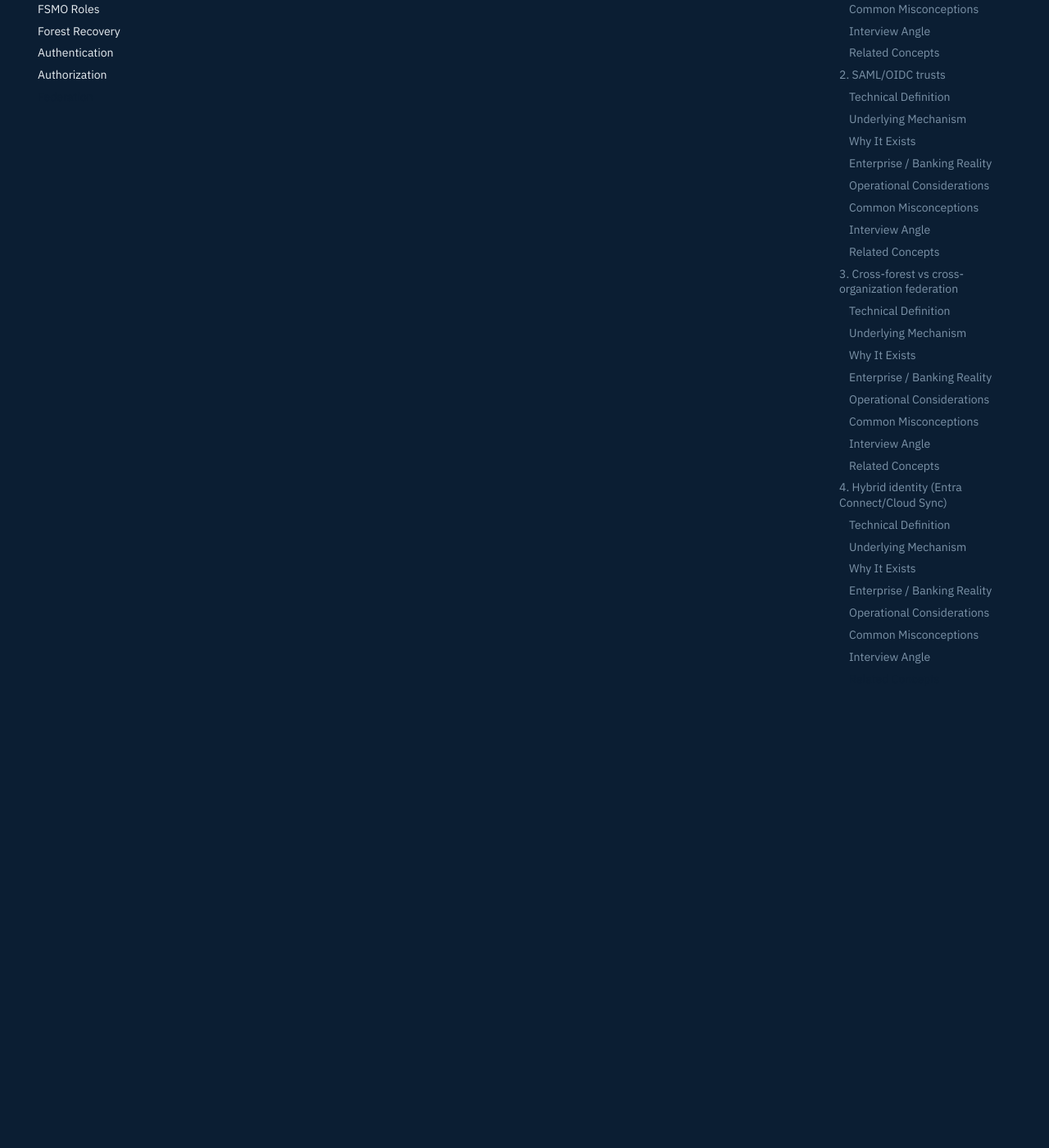
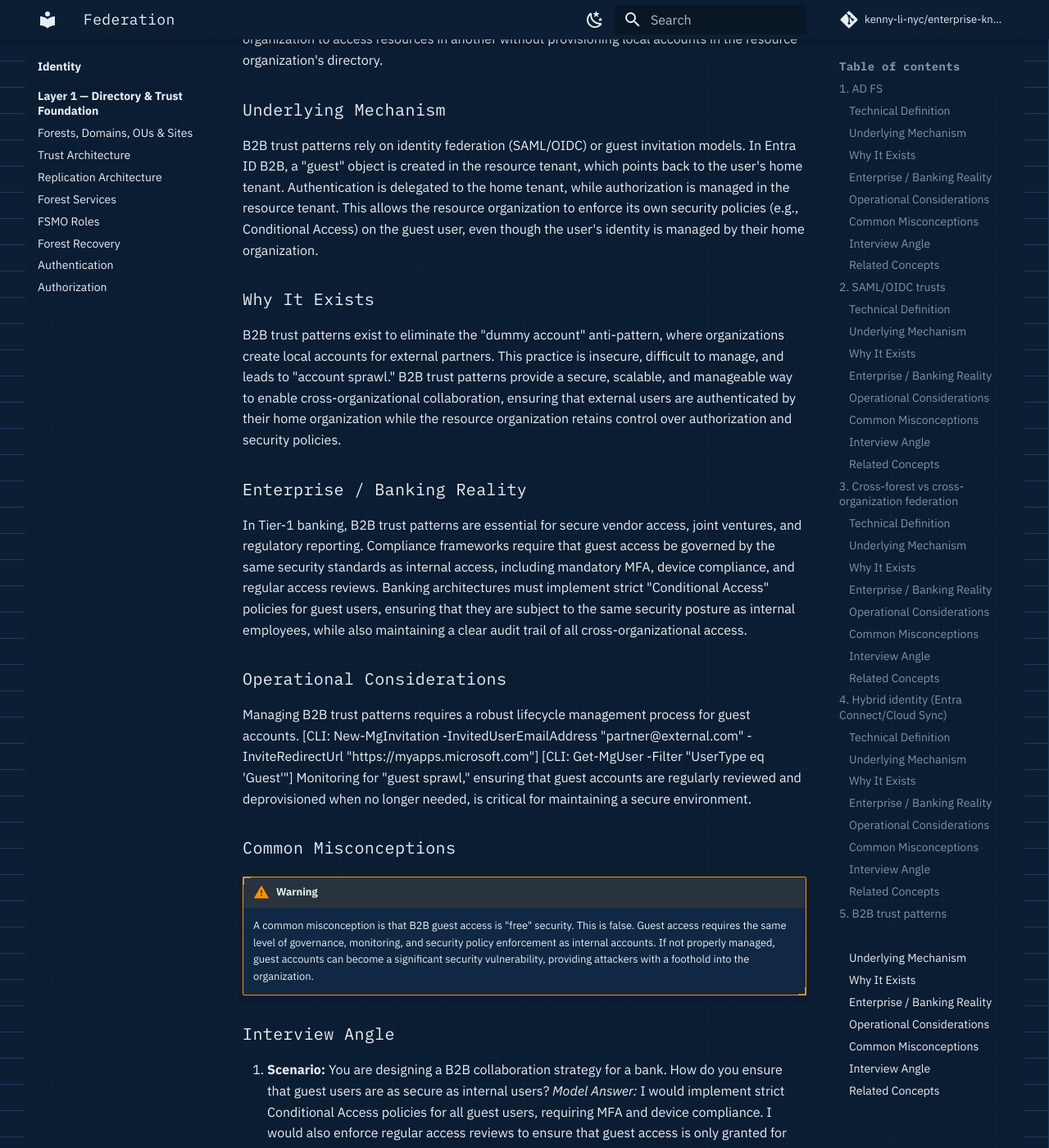
Before and after one commit to kenny-li-nyc/enterprise-knowledge-base, an MkDocs documentation site: the page built from docs/identity/layer1-directory-trust/federation.md, in a window 1280 px wide and 1400 px high, scrolled down 8597 px. Shown: the whole window at 82% size. Built offline with MkDocs 1.6.1 and Material for MkDocs 9.7.7, drawn with Linux system fonts in a browser that asks for light colours; comment, search, counter and statistics services are not loaded; some of the changed text lies outside the part shown.

Commit message:
docs: add B2B trust patterns section to federation documentation
Co-authored-by: aider (gemini/gemini-3.1-flash-lite) <aider@aider.chat>

```diff
--- a/docs/identity/layer1-directory-trust/federation.md
+++ b/docs/identity/layer1-directory-trust/federation.md
@@ -143,3 +143,39 @@ Monitoring for sync errors, such as attribute conflicts or permission issues, is
 ### Related Concepts
 *   [Authentication (Section 1.7)] - For the underlying authentication context.
 *   [Trust Architecture (Section 1.2)] - For understanding the cryptographic trust anchors.
+
+## 5. B2B trust patterns
+
+### Technical Definition
+B2B (Business-to-Business) trust patterns refer to the architectural frameworks used to enable secure collaboration between distinct organizations. This includes guest access, B2B collaboration (e.g., Entra ID B2B), and federated trust models that allow users from one organization to access resources in another without provisioning local accounts in the resource organization's directory.
+
+### Underlying Mechanism
+B2B trust patterns rely on identity federation (SAML/OIDC) or guest invitation models. In Entra ID B2B, a "guest" object is created in the resource tenant, which points back to the user's home tenant. Authentication is delegated to the home tenant, while authorization is managed in the resource tenant. This allows the resource organization to enforce its own security policies (e.g., Conditional Access) on the guest user, even though the user's identity is managed by their home organization.
+
+### Why It Exists
+B2B trust patterns exist to eliminate the "dummy account" anti-pattern, where organizations create local accounts for external partners. This practice is insecure, difficult to manage, and leads to "account sprawl." B2B trust patterns provide a secure, scalable, and manageable way to enable cross-organizational collaboration, ensuring that external users are authenticated by their home organization while the resource organization retains control over authorization and security policies.
+
+### Enterprise / Banking Reality
+In Tier-1 banking, B2B trust patterns are essential for secure vendor access, joint ventures, and regulatory reporting. Compliance frameworks require that guest access be governed by the same security standards as internal access, including mandatory MFA, device compliance, and regular access reviews. Banking architectures must implement strict "Conditional Access" policies for guest users, ensuring that they are subject to the same security posture as internal employees, while also maintaining a clear audit trail of all cross-organizational access.
+
+### Operational Considerations
+Managing B2B trust patterns requires a robust lifecycle management process for guest accounts.
+[CLI: New-MgInvitation -InvitedUserEmailAddress "partner@external.com" -InviteRedirectUrl "https://myapps.microsoft.com"]
+[CLI: Get-MgUser -Filter "UserType eq 'Guest'"]
+Monitoring for "guest sprawl," ensuring that guest accounts are regularly reviewed and deprovisioned when no longer needed, is critical for maintaining a secure environment.
+
+### Common Misconceptions
+!!! warning
+    A common misconception is that B2B guest access is "free" security. This is false. Guest access requires the same level of governance, monitoring, and security policy enforcement as internal accounts. If not properly managed, guest accounts can become a significant security vulnerability, providing attackers with a foothold into the organization.
+
+### Interview Angle
+1. **Scenario:** You are designing a B2B collaboration strategy for a bank. How do you ensure that guest users are as secure as internal users?
+   *Model Answer:* I would implement strict Conditional Access policies for all guest users, requiring MFA and device compliance. I would also enforce regular access reviews to ensure that guest access is only granted for the duration of the collaboration and is revoked immediately upon completion.
+2. **Scenario:** What is the difference between B2B collaboration and B2B direct connect?
+   *Model Answer:* B2B collaboration is an invitation-based model where the guest user is invited to the resource tenant. B2B direct connect is a trust-based model that allows users from one organization to access resources in another without an invitation, using a pre-established trust relationship. B2B direct connect is typically used for more permanent, high-trust collaborations.
+3. **Scenario:** How do you prevent "guest sprawl" in a large organization?
+   *Model Answer:* I would implement an automated lifecycle management process for guest accounts, including expiration dates and regular access reviews. I would also use monitoring tools to identify inactive guest accounts and automatically deprovision them, ensuring that the directory remains clean and secure.
+
+### Related Concepts
+*   [Trust Architecture (Section 1.2)] - For understanding the cryptographic trust anchors and SID filtering.
+*   [Federation (Section 1.9)] - For the underlying federation protocols and STS implementation.
```
